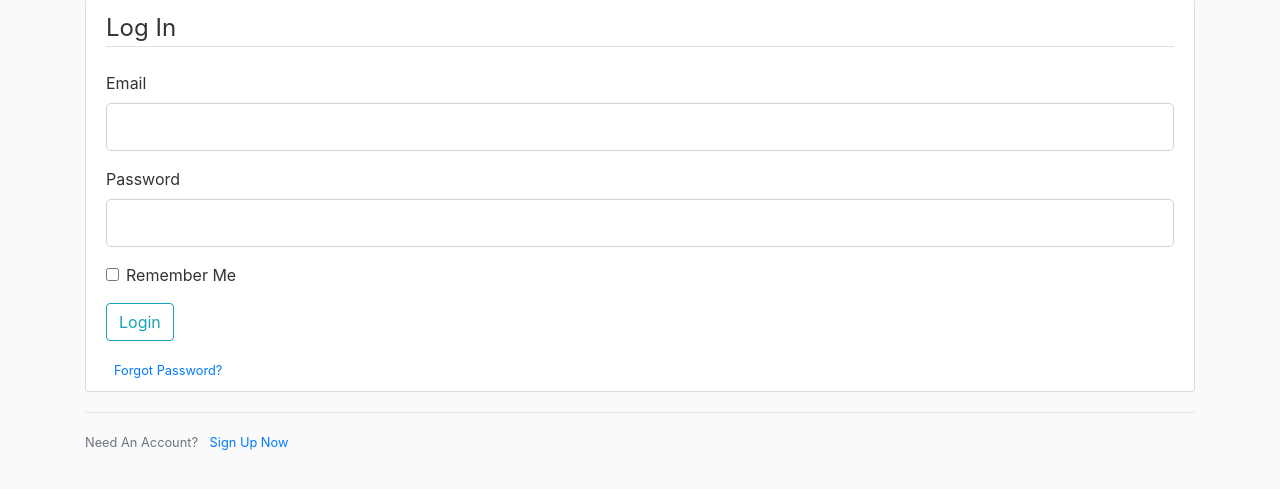
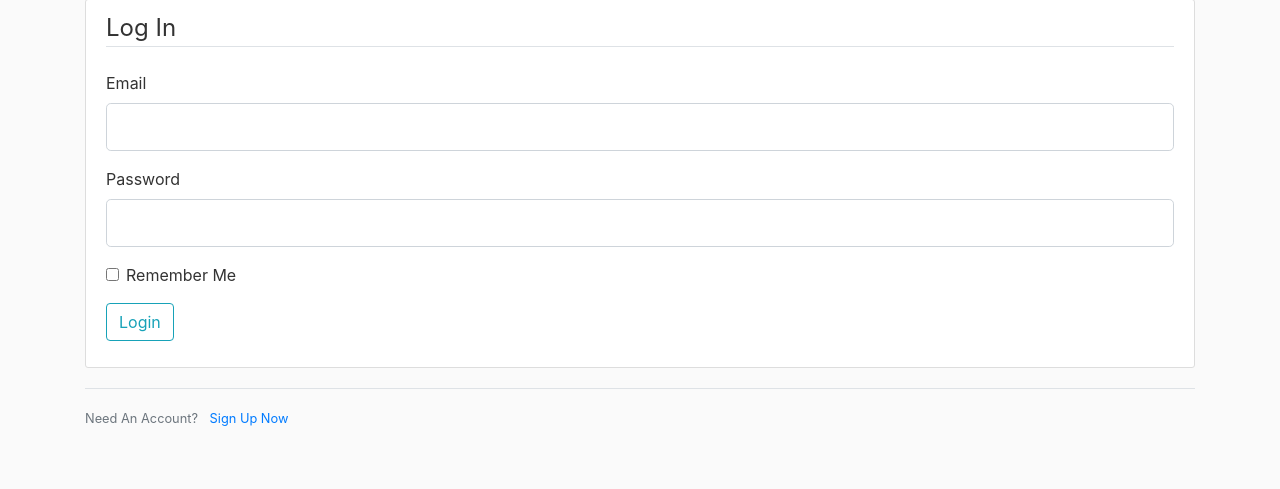
Before and after one commit to cjsegneri/UIUC-CS411-HardDiskGuru, a Flask app: page /login in a window 1280 px wide. Shown: the part 81-570 px from the top of the page. Run offline with Flask 2, Linux system fonts and the light colour scheme; parts of the project's set-up code (start-up, migrations or seed data) failed here and were passed over; some libraries are stand-ins or nearby versions.

Commit message:
remove "forgot password" from the login page

```diff
--- a/HardDiskGuru/templates/login.html
+++ b/HardDiskGuru/templates/login.html
@@ -39,9 +39,6 @@
             <div class="form-group">
                 {{ form.submit(class="btn btn-outline-info") }}
             </div>
-            <small class="text-muted ml-2">
-                <a href="#">Forgot Password?</a>
-            </small>
         </form>
     </div>
     <div class="border-top pt-3">
```
